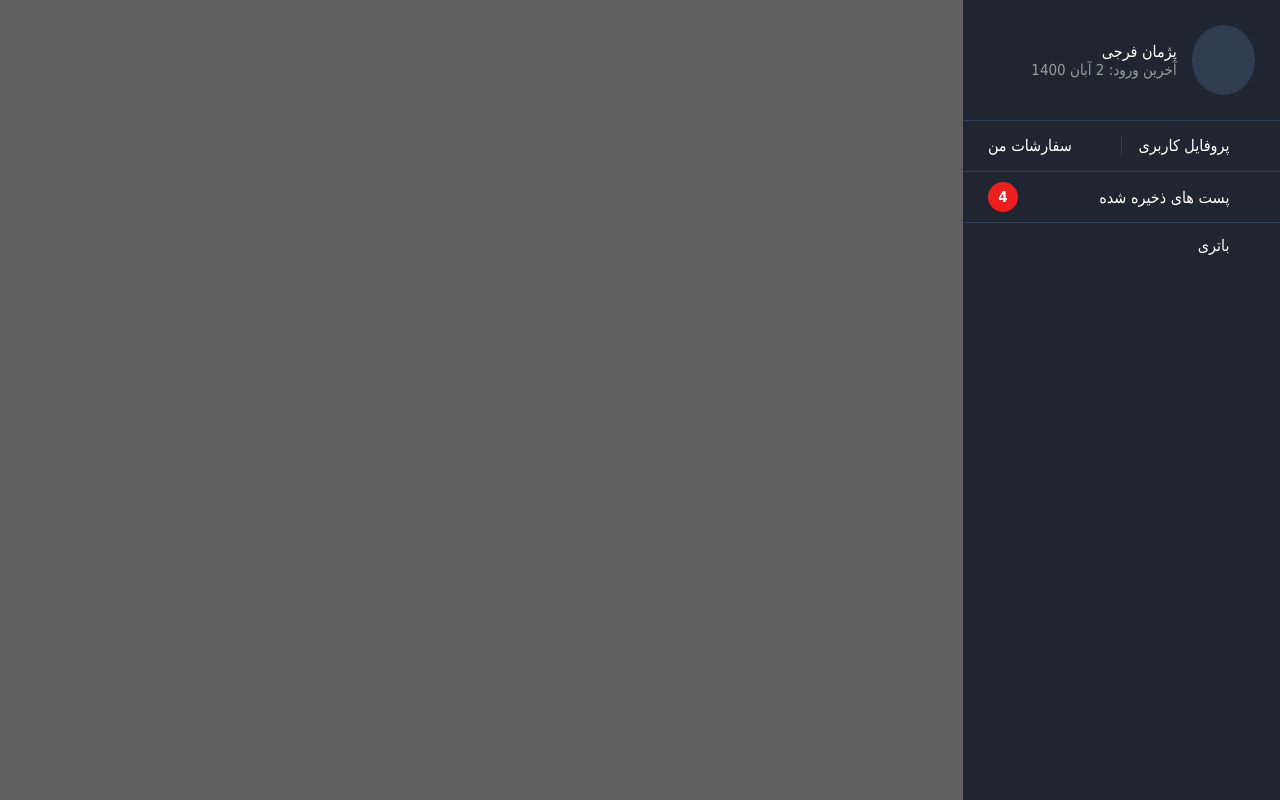
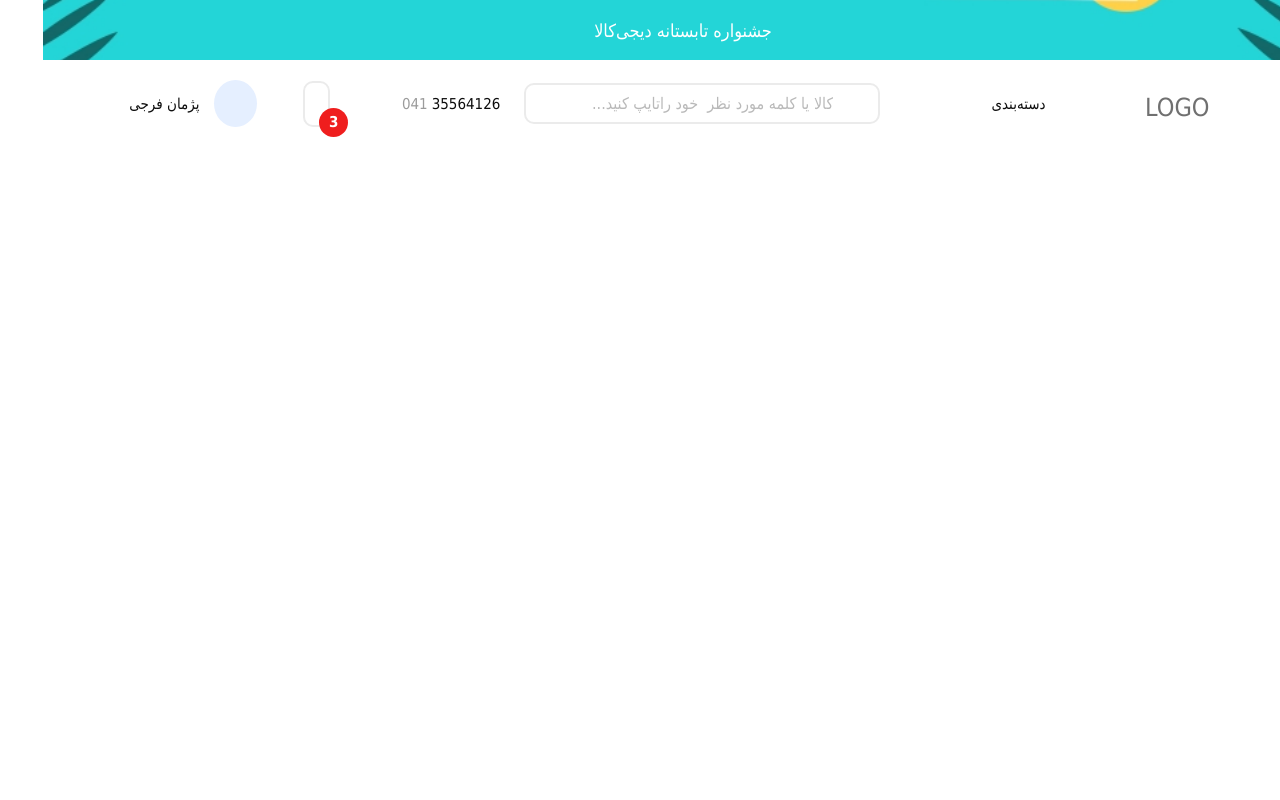
Before and after one commit to mmp-8001/landing-page-resume, a Vue app: page / in a window 1280 px wide. Built offline with nearby package versions, Linux system fonts and the light colour scheme; a web font is replaced by a local one.

Commit message:
responsive design implemented

```diff
--- a/src/App.vue
+++ b/src/App.vue
@@ -1,13 +1,11 @@
 <template>
-  <!--  <Ads/>-->
-  <!--  <Navbar/>-->
-  <MobileMenu/>
+  <Ads/>
+  <Navbar/>
 </template>
 
 <script setup lang="ts">
 import Ads from './components/Ads.vue'
 import Navbar from './components/Navbar.vue'
-import MobileMenu from './components/MobileMenu.vue'
 
 </script>
 
--- a/src/components/Ads.vue
+++ b/src/components/Ads.vue
@@ -47,7 +47,7 @@ div.ads {
 
     .close {
       cursor: pointer;
-      z-index: 20;
+      z-index: 15;
     }
 
     .text {
--- a/src/components/Cart.vue
+++ b/src/components/Cart.vue
@@ -1,7 +1,7 @@
 <template>
   <DropDown class="shop d-flex align-items-center justify-content-center">
     <template #dropdown>
-      <span class="shop-count">3</span>
+      <span class="shop-count d-none d-lg-flex">3</span>
       <span class="icon-shopping-cart">
           <span class="path1"></span>
           <span class="path2"></span>
@@ -133,9 +133,9 @@ $corner-space: 18px;
   }
 
   .icon-shopping-cart {
-    font-size: 22px;
-    padding: 10px;
-    border: 2px solid #EBEBEB;
+    font-size: 30px;
+    padding: 0;
+    border: none;
     border-radius: 10px;
   }
 }
@@ -146,7 +146,7 @@ $corner-space: 18px;
   font-size: 13px;
   width: calc(100% + 175px);
   height: auto;
-  right: 0;
+  left: 0;
   padding: $corner-space;
   top: calc(100% + 20px);
 
@@ -260,4 +260,22 @@ $corner-space: 18px;
     }
   }
 }
+
+// X-Large devices (large desktops, 1200px and up)
+@media (min-width: 1200px) {
+  .cart {
+    right: 0;
+  }
+}
+
+// Large devices (desktops, 992px and up)
+@media (min-width: 992px) {
+  .shop {
+    .icon-shopping-cart {
+      border: 2px solid #EBEBEB;
+      padding: 10px;
+      font-size: 22px;
+    }
+  }
+}
 </style>
--- a/src/components/DropDown.vue
+++ b/src/components/DropDown.vue
@@ -28,6 +28,10 @@ export default {
 };
 </script>
 <style scoped lang="scss">
+.drop-content {
+  z-index: 30;
+}
+
 .v-enter-active,
 .v-leave-active {
   transition: all 0.3s ease-in-out;
--- a/src/components/Menu.vue
+++ b/src/components/Menu.vue
@@ -1,9 +1,9 @@
 <template>
-  <DropDown class="menu align-items-center d-flex flex-nowrap">
+  <DropDown class="menu align-items-center d-none d-lg-flex flex-nowrap">
     <template #dropdown>
       <span class="icon-menu"></span>
-      <span>دسته‌بندی</span>
-      <span class="icon-arrow-down"></span>
+      <span class="d-none d-lg-inline">دسته‌بندی</span>
+      <span class="icon-arrow-down d-none d-lg-inline"></span>
     </template>
     <template #content>
       <Card class="menu-content d-flex flex-row flex-nowrap">
@@ -82,11 +82,17 @@
       </Card>
     </template>
   </DropDown>
+  <MobileMenu>
+    <div class="menu align-items-center d-lg-none d-flex flex-nowrap">
+      <span class="icon-menu"></span>
+    </div>
+  </MobileMenu>
 </template>
 
 <script setup>
 import DropDown from './DropDown.vue'
 import Card from './Card.vue'
+import MobileMenu from './MobileMenu.vue'
 
 </script>
 
@@ -107,7 +113,7 @@ $border-space: 20px;
     position: absolute;
     width: auto;
     height: auto;
-    right: 0;
+    right: -185%;
     top: calc(100% + 20px);
 
     .menu-item {
@@ -165,7 +171,7 @@ $border-space: 20px;
   }
 
   .icon-menu {
-    font-size: 19px;
+    font-size: 30px;
   }
 
   .icon-arrow-down {
@@ -173,4 +179,17 @@ $border-space: 20px;
     color: $secondary-color;
   }
 }
+
+// X-Large devices (large desktops, 1200px and up)
+@media (min-width: 1200px) {
+  .menu {
+    .icon-menu {
+      font-size: 19px;
+    }
+
+    .menu-content {
+      right: 0;
+    }
+  }
+}
 </style>
--- a/src/components/MobileMenu.vue
+++ b/src/components/MobileMenu.vue
@@ -1,7 +1,10 @@
 <template>
-  <div class="overlay" @click="show=false"></div>
+  <div @click="show=true">
+    <slot></slot>
+  </div>
+  <div v-show="show" class="overlay d-flex d-lg-none" @click="show=false"></div>
   <Transition>
-    <div v-if="show" id="mobile-menu">
+    <div v-show="show" class="d-block d-lg-none" id="mobile-menu">
       <div class="profile-view d-flex flex-row align-items-center">
         <div class="photo d-flex justify-content-center align-items-center"><span class="icon-user"></span></div>
         <div class="details d-flex flex-column">
@@ -59,9 +62,7 @@ import {ref} from 'vue'
 import Collapsible from './Collapsible.vue'
 
 const show = ref(true);
-
 </script>
-
 <style scoped lang="scss">
 $background-color: #1f2631;
 $primary-color: white;
@@ -154,6 +155,8 @@ $icon-spacing: 10px;
   background-color: rgba(13, 13, 13, 0.66);
   width: 100%;
   height: 100%;
+  top: 0;
+  right: 0;
   z-index: 10;
 }
 
--- a/src/components/Navbar.vue
+++ b/src/components/Navbar.vue
@@ -1,14 +1,14 @@
 <template>
   <div class="navbar container">
-    <div class="row flex-nowrap justify-content-center">
-      <div class="col-2 logo"><span>BRAND LOGO</span></div>
-      <div class="col-2">
+    <div class="row flex-lg-nowrap flex-wrap justify-content-center">
+      <div class="col-lg-2 order-lg-0 order-1 col-6 justify-content-center logo"><span>LOGO</span></div>
+      <div class="col-lg-2 justify-content-start justify-content-lg-center justify-content-xl-start col-3">
         <Menu/>
       </div>
-      <div class="col-4">
+      <div class="col-lg-4 col-10 order-lg-3 order-4">
         <SearchBar/>
       </div>
-      <div class="col phone">
+      <div class="col phone order-lg-4 d-lg-flex d-none">
         <div>
           <span class="phone-area-code">041</span>
           <span class="phone-number">35564126</span>
@@ -18,10 +18,12 @@
           <span class="path2"></span>
         </span>
       </div>
-      <div class="col-1 align-items-center justify-content-center">
+      <div
+          class="col-lg-1 col-2 align-items-center justify-content-end order-last order-lg-5 justify-content-lg-center">
         <Cart/>
       </div>
-      <div class="col">
+      <div class="divider d-xl-none col align-items-stretch order-5 d-none d-lg-flex"><span>&nbsp;</span></div>
+      <div class="col-lg-auto justify-content-end order-lg-last order-3 col-3">
         <UserAccount/>
       </div>
     </div>
@@ -45,6 +47,14 @@ $text_main_color: #0D0D0D;
   color: $text_main_color;
   margin-top: 20px;
   font-size: 15px;
+
+  & > .row {
+    row-gap: 20px;
+  }
+
+  .divider span {
+    background-color: rgba(0, 0, 0, 0.08);
+  }
 
   .row > div {
     display: flex;
--- a/src/components/UserAccount.vue
+++ b/src/components/UserAccount.vue
@@ -2,8 +2,8 @@
   <DropDown class="d-flex align-items-center justify-content-end user-account">
     <template #dropdown>
       <span class="icon-user"></span>
-      <span class="user_name">پژمان فرجی</span>
-      <span class="icon-arrow-down"></span>
+      <span class="user_name d-none d-xl-block">پژمان فرجی</span>
+      <span class="icon-arrow-down d-none d-xl-block"></span>
     </template>
     <template #content>
       <Card class="prof-card d-flex flex-column">
@@ -22,6 +22,8 @@ import DropDown from './DropDown.vue'
 </script>
 
 <style scoped lang="scss">
+$primary-color: #0D0D0D;
+
 .user-account {
   column-gap: 15px;
   position: relative;
@@ -30,9 +32,9 @@ import DropDown from './DropDown.vue'
   .prof-card {
     row-gap: 10px;
     display: flex;
-    width: calc(100% + 20px);
+    width: calc(100% + 122px);
     height: auto;
-    right: 0;
+    left: 0;
     padding: 10px;
     position: absolute;
     top: calc(100% + 20px);
@@ -70,10 +72,10 @@ import DropDown from './DropDown.vue'
   }
 
   .icon-user {
-    color: #0066FF;
-    padding: 14px;
-    font-size: 19px;
-    background-color: #E5EFFF;
+    color: $primary-color;
+    padding: 0;
+    font-size: 28px;
+    background-color: white;
     border-radius: 50%;
   }
 
@@ -93,4 +95,22 @@ import DropDown from './DropDown.vue'
     }
   }
 }
+
+
+// Large devices (desktops, 992px and up)
+@media (min-width: 992px) {
+  .user-account {
+    .prof-card {
+      width: calc(100% + 20px);
+      right: 0;
+    }
+
+    .icon-user {
+      color: #0066FF;
+      padding: 14px;
+      font-size: 19px;
+      background-color: #E5EFFF;
+    }
+  }
+}
 </style>
```
